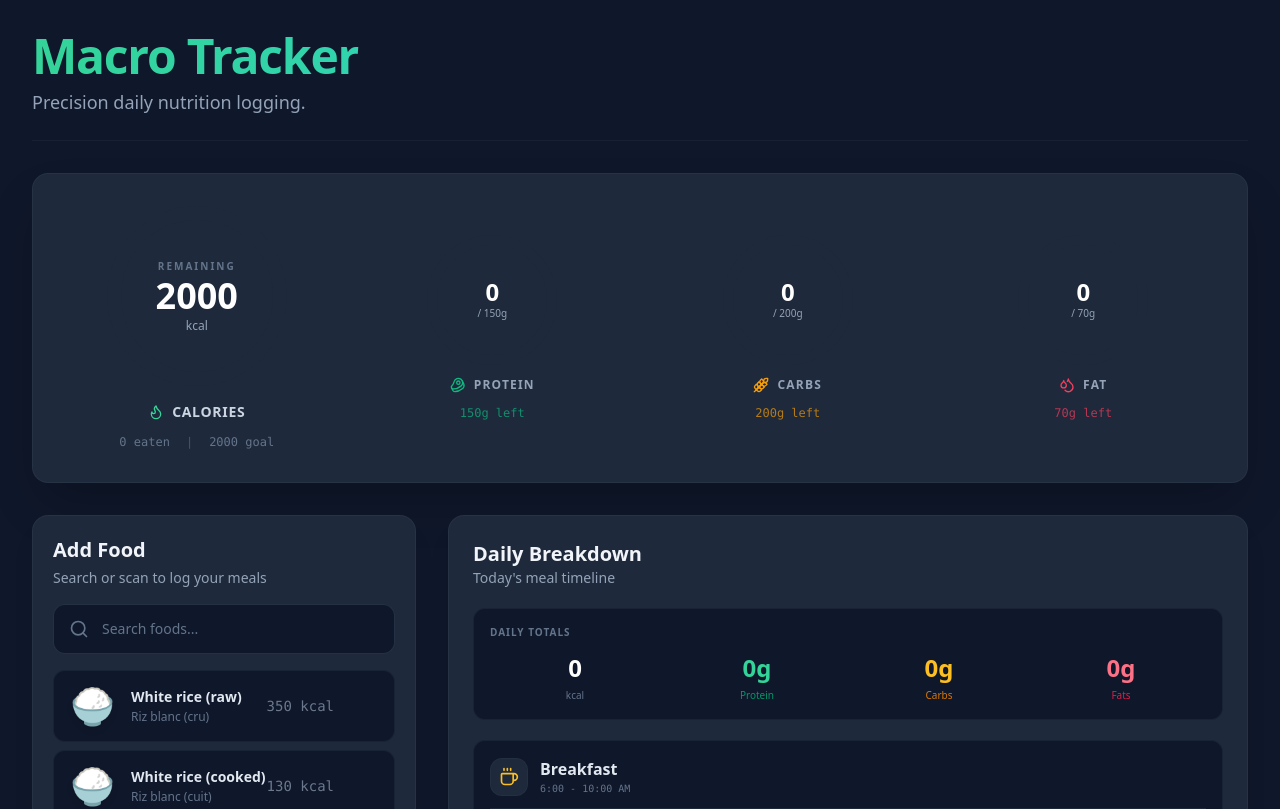
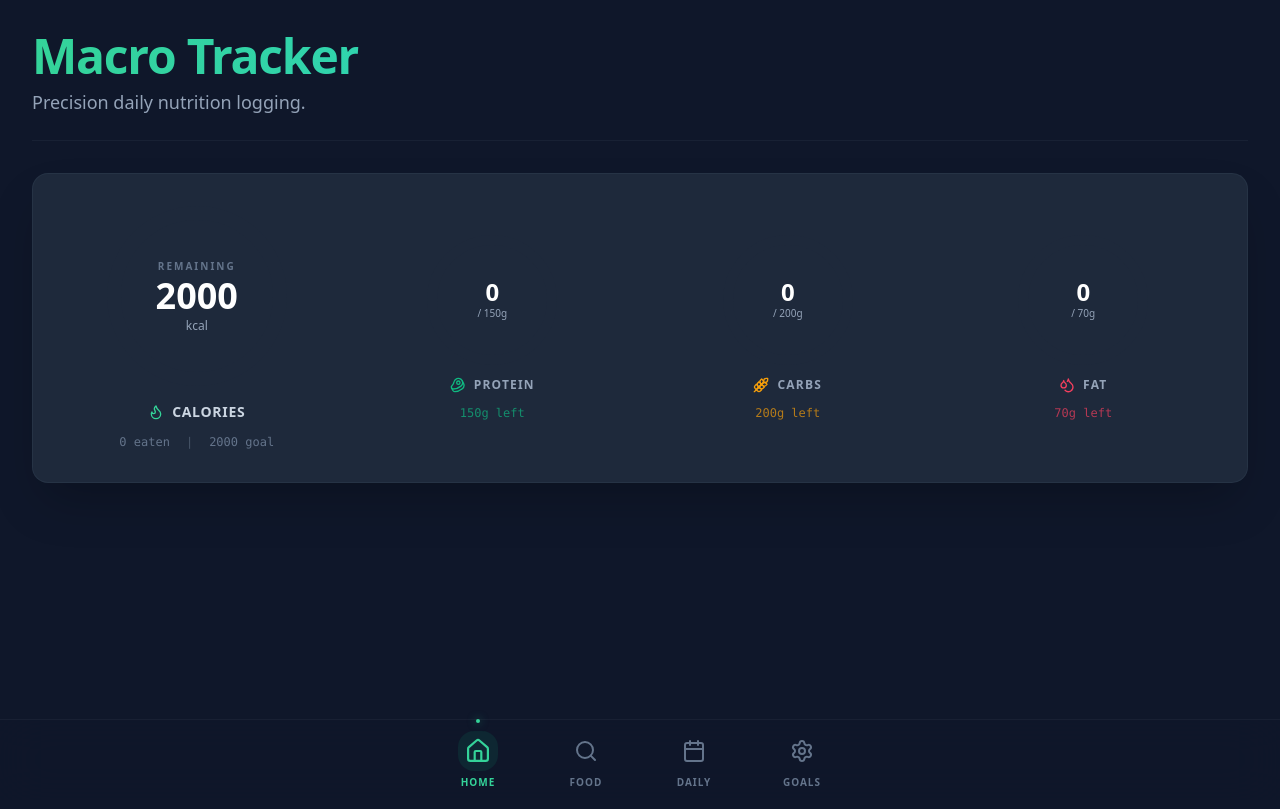
Before and after one commit to mohamedaminebouhachem300-cpu/macros-tracker, a Next.js app: page / in a window 1280 px wide. Shown: the top 809 px of the page. Built offline with nearby package versions, Linux system fonts and the light colour scheme.

Commit message:
feat: add main navigation bar and reorganize views into tabs

```diff
--- a/src/app/page.tsx
+++ b/src/app/page.tsx
@@ -1,33 +1,36 @@
+'use client';
+
+import React, { useState } from 'react';
 import { MacroProvider } from '@/context/MacroContext';
 import FoodSearch from '@/components/FoodSearch';
 import MealJournal from '@/components/MealJournal';
 import Dashboard from '@/components/Dashboard';
 import GoalManager from '@/components/GoalManager';
+import BottomNav, { TabType } from '@/components/BottomNav';
 
 export default function Home() {
+  const [activeTab, setActiveTab] = useState<TabType>('home');
+
   return (
     <MacroProvider>
-      <main className="min-h-screen bg-[#0f172a] text-slate-50 p-4 md:p-8 font-sans selection:bg-emerald-500/30">
-        <div className="max-w-7xl mx-auto space-y-8 pb-16">
-          <header className="flex flex-col gap-2 pb-6 border-b border-slate-800/60">
+      <main className="min-h-screen bg-[#0f172a] text-slate-50 font-sans selection:bg-emerald-500/30 overflow-x-hidden">
+        <div className="max-w-7xl mx-auto p-4 md:p-8 pb-32">
+          <header className="flex flex-col gap-2 pb-6 border-b border-slate-800/60 mb-8">
             <h1 className="text-4xl md:text-5xl font-extrabold tracking-tight text-transparent bg-clip-text bg-gradient-to-r from-emerald-400 via-teal-400 to-cyan-500">
               Macro Tracker
             </h1>
             <p className="text-slate-400 text-lg font-medium">Precision daily nutrition logging.</p>
           </header>
 
-          <Dashboard />
-
-          <div className="grid grid-cols-1 lg:grid-cols-12 gap-8 items-start">
-            <div className="lg:col-span-4 xl:col-span-4 space-y-8 sticky top-8">
-              <FoodSearch />
-              <GoalManager />
-            </div>
-            <div className="lg:col-span-8 xl:col-span-8">
-              <MealJournal />
-            </div>
+          <div className="animate-fade-in-up">
+            {activeTab === 'home' && <Dashboard />}
+            {activeTab === 'food' && <FoodSearch />}
+            {activeTab === 'daily' && <MealJournal />}
+            {activeTab === 'goals' && <GoalManager />}
           </div>
         </div>
+
+        <BottomNav activeTab={activeTab} setActiveTab={setActiveTab} />
       </main>
     </MacroProvider>
   );
--- /dev/null
+++ b/src/components/BottomNav.tsx
@@ -0,0 +1,57 @@
+'use client';
+
+import React from 'react';
+import { Home, Search, Calendar, Settings } from 'lucide-react';
+
+export type TabType = 'home' | 'food' | 'daily' | 'goals';
+
+interface BottomNavProps {
+  activeTab: TabType;
+  setActiveTab: (tab: TabType) => void;
+}
+
+const TABS: { id: TabType; label: string; icon: React.ElementType }[] = [
+  { id: 'home', label: 'Home', icon: Home },
+  { id: 'food', label: 'Food', icon: Search },
+  { id: 'daily', label: 'Daily', icon: Calendar },
+  { id: 'goals', label: 'Goals', icon: Settings },
+];
+
+export default function BottomNav({ activeTab, setActiveTab }: BottomNavProps) {
+  return (
+    <nav className="fixed bottom-0 left-0 right-0 z-50 bg-[#0f172a]/80 backdrop-blur-xl border-t border-slate-800/60 safe-area-pb">
+      <div className="max-w-md mx-auto h-20 flex items-center justify-around px-2">
+        {TABS.map((tab) => {
+          const Icon = tab.icon;
+          const isActive = activeTab === tab.id;
+
+          return (
+            <button
+              key={tab.id}
+              onClick={() => setActiveTab(tab.id)}
+              className="flex flex-col items-center justify-center flex-1 gap-1 group relative py-2"
+            >
+              <div className={`
+                p-2 rounded-2xl transition-all duration-300
+                ${isActive ? 'bg-emerald-500/10 text-emerald-400' : 'text-slate-500 group-hover:text-slate-300'}
+              `}>
+                <Icon className={`w-6 h-6 transition-transform duration-300 ${isActive ? 'scale-110' : 'scale-100 group-active:scale-90'}`} />
+              </div>
+              <span className={`
+                text-[10px] font-bold uppercase tracking-widest transition-colors duration-300
+                ${isActive ? 'text-emerald-400' : 'text-slate-500 group-hover:text-slate-300'}
+              `}>
+                {tab.label}
+              </span>
+
+              {/* Active Indicator Dot */}
+              {isActive && (
+                <span className="absolute -top-1 w-1 h-1 bg-emerald-400 rounded-full shadow-[0_0_8px_rgba(52,211,153,0.6)]" />
+              )}
+            </button>
+          );
+        })}
+      </div>
+    </nav>
+  );
+}
```
